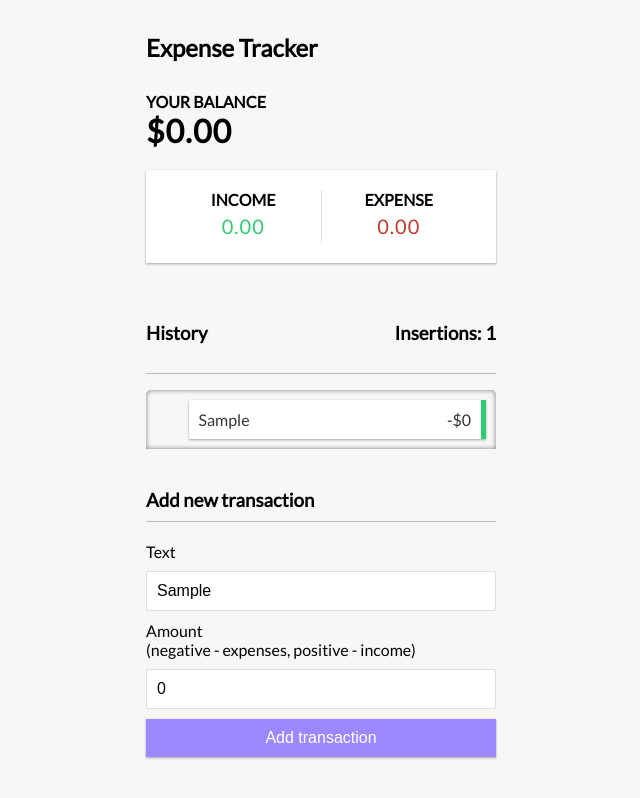
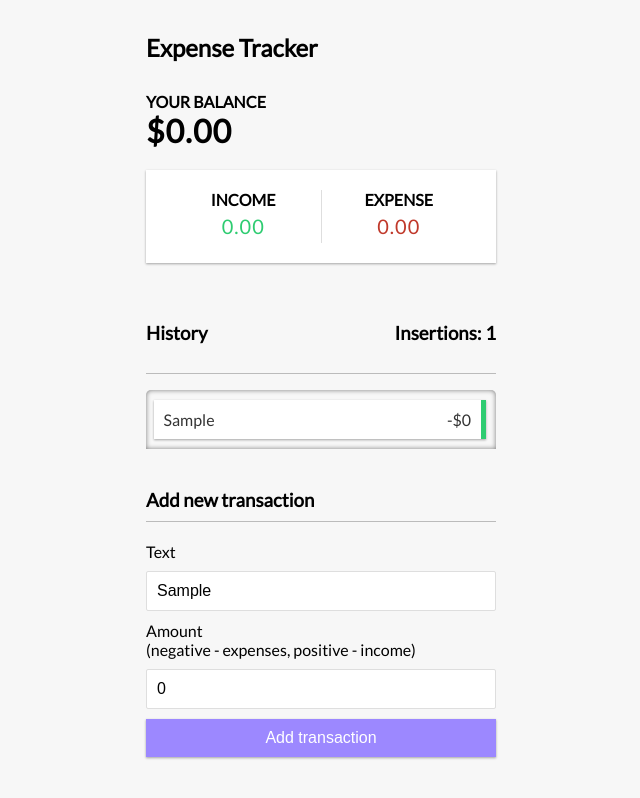
Before and after one commit to Ahamdan114/Smart-Expense, a React (Create React App) app: page / in a window 1280 px wide. Both pictures are taken after typing "Sample" into the empty fields and a click on the button "Add transaction". Shown: the whole page, without its empty margins (319-959 px from the left). Built offline with nearby package versions, Linux system fonts and the light colour scheme.

Commit message:
Added implementation for case where user wants to press the insertion in order to delete it.

```diff
--- a/src/App.css
+++ b/src/App.css
@@ -153,6 +153,7 @@ input[type="number"] {
     display: flex;
     justify-content: space-between;
     width: 85%;
+    transition: width 0.3s ease-in, width 1s ease-out;
 }
 
 .history-header {
--- a/src/components/Transaction.js
+++ b/src/components/Transaction.js
@@ -13,7 +13,7 @@ export default function Transaction({ transaction }) {
     const sign = transaction.amount > 0 ? "+" : "-";
 
     return (
-        <li
+        <li style={{width: isDelete ? "85%" : "95%"}}
             className={`item-container ${transaction.amount < 0 ? "minus" : "plus"}`}
             onClick={handleClick}
         >
```
